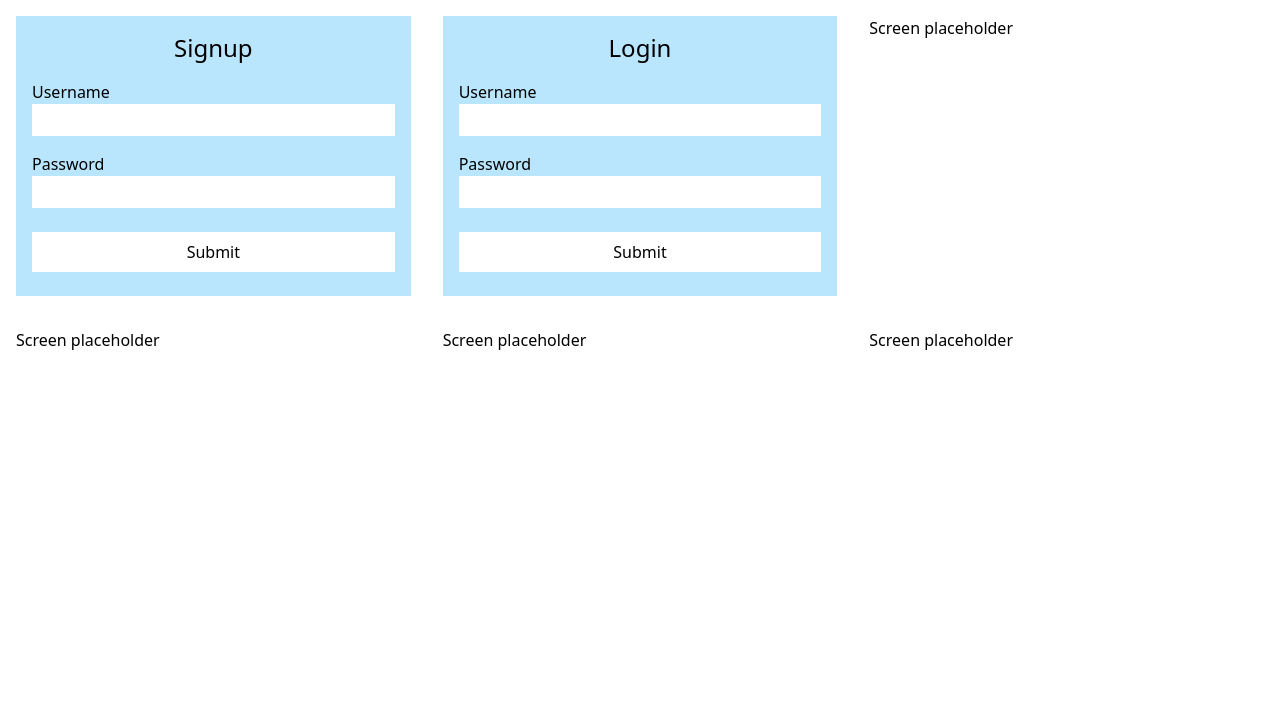
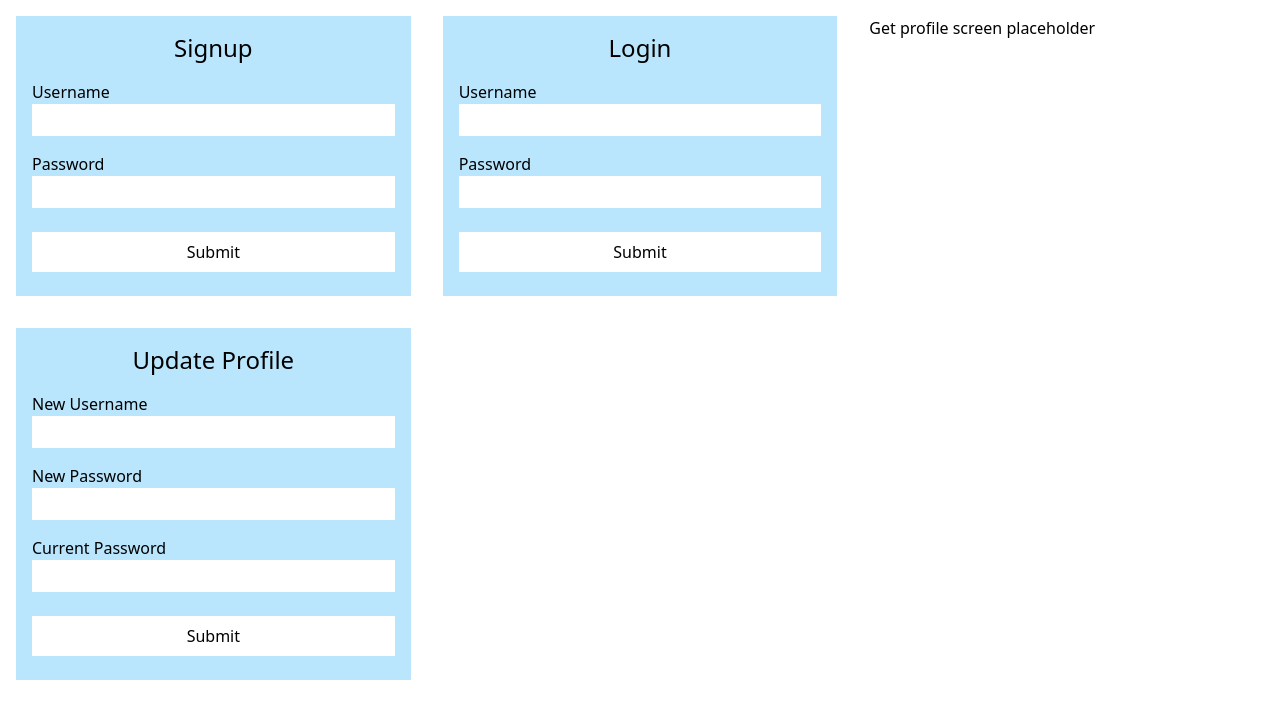
Before and after one commit to jonalvarezz/platzi-lab-nodejs-auth, a React (Vite) app in the folder frontend/: page / in a window 1280 px wide. Shown: the top 718 px of the page. Built offline with nearby package versions, Linux system fonts and the light colour scheme.

Commit message:
:construction: Update profile screen

```diff
--- a/frontend/src/components/App.jsx
+++ b/frontend/src/components/App.jsx
@@ -1,15 +1,14 @@
 import { Login } from './Screens/Login';
 import { Signup } from './Screens/Signup';
+import { UpdateProfile } from './Screens/UpdateProfile';
 
 export const App = () => {
   return (
     <div className="max-w-screen-xl mx-auto p-4 grid gap-8 md:grid-cols-3">
       <Signup />
       <Login />
-      <p>Screen placeholder</p>
-      <p>Screen placeholder</p>
-      <p>Screen placeholder</p>
-      <p>Screen placeholder</p>
+      <p>Get profile screen placeholder</p>
+      <UpdateProfile />
     </div>
   );
 };
--- /dev/null
+++ b/frontend/src/components/Screens/UpdateProfile.jsx
@@ -0,0 +1,16 @@
+import { Form } from '../Form';
+
+const loginFormFields = [
+  { name: 'New Username', type: 'text' },
+  { name: 'New Password', type: 'password' },
+  { name: 'Current Password', type: 'password' },
+];
+
+export const UpdateProfile = () => {
+  return (
+    <section className="bg-sky-200 p-4">
+      <h1 className="text-2xl text-center">Update Profile</h1>
+      <Form title={'login'} fields={loginFormFields} />
+    </section>
+  );
+};
```
